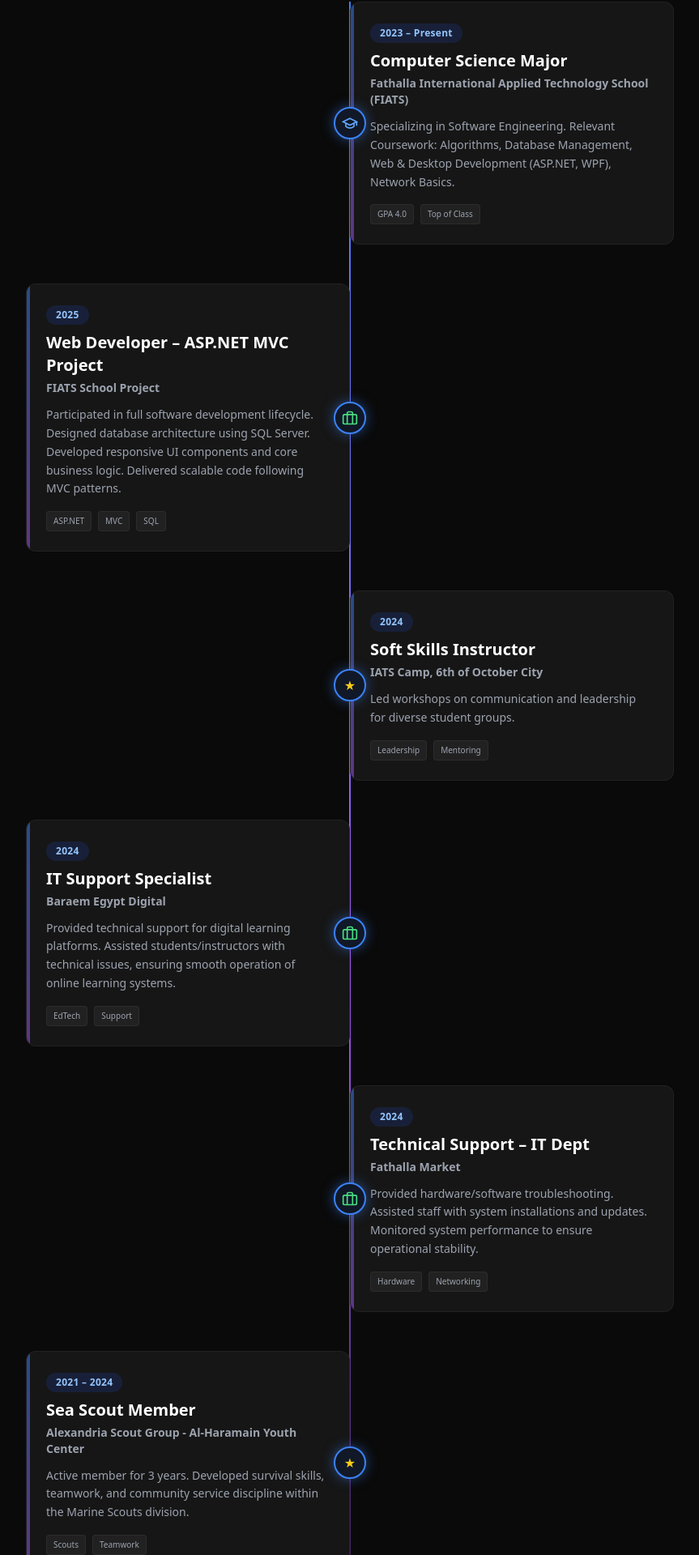
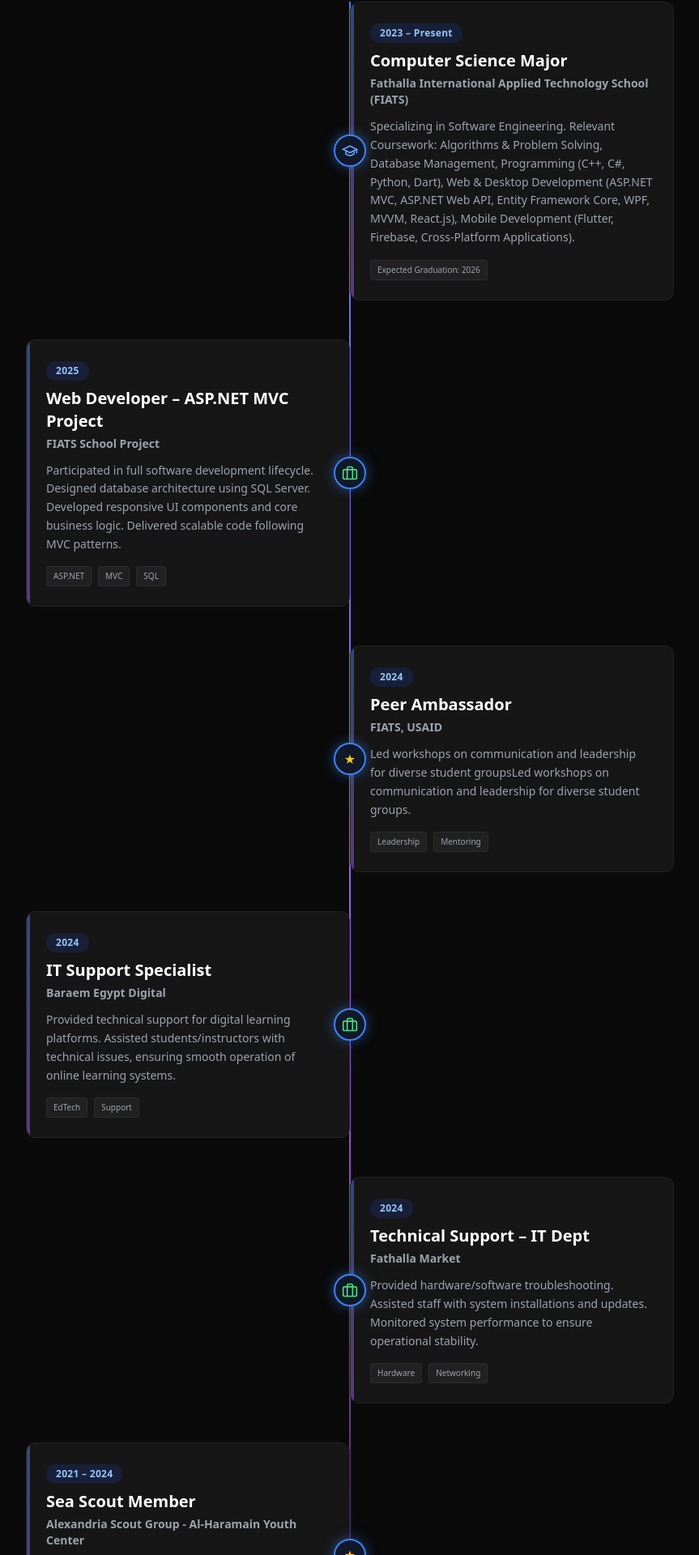
Before and after one commit to BadrQabbari274/portfolio, a React (Vite) app: page / in a window 1280 px wide. Shown: the part 2513-4433 px from the top of the page at 81% size, without its empty margins (208-1071 px from the left). Built offline with nearby package versions, Linux system fonts and the light colour scheme; the HTML template or start-up script is replaced by a standard one.

Commit message:
update journey

```diff
--- a/src/App.jsx
+++ b/src/App.jsx
@@ -34,8 +34,8 @@
       title: 'My Activities Gallery',
       images: [
 
+        'https://res.cloudinary.com/dmheu8ano/image/upload/f_auto,q_auto/v1766957266/WhatsApp_Image_2023-11-30_at_22.14.54_4617d7f7_djyhfm.jpg',
         'https://res.cloudinary.com/dmheu8ano/image/upload/f_auto,q_auto/v1766957266/%D8%B5%D9%88%D8%B1%D8%A9_%D9%88%D8%A7%D8%AA%D8%B3%D8%A7%D8%A8_%D8%A8%D8%AA%D8%A7%D8%B1%D9%8A%D8%AE_2023-10-21_%D9%81%D9%8A_16.38.30_232d7808_zisxqm.jpg',
-        'https://res.cloudinary.com/dmheu8ano/image/upload/f_auto,q_auto/v1766957266/WhatsApp_Image_2023-11-30_at_22.14.54_4617d7f7_djyhfm.jpg',
         'https://res.cloudinary.com/dmheu8ano/image/upload/f_auto,q_auto/v1766957264/WhatsApp_Image_2023-11-30_at_20.50.14_5cc74110_uiyhji.jpg',
         'https://res.cloudinary.com/dmheu8ano/image/upload/c_crop,g_north_west,h_621,w_539,x_181/WhatsApp_Image_2023-12-10_at_01.48.06_b2ed642c_fdsyzr.jpg',
         'https://res.cloudinary.com/dmheu8ano/image/upload/f_auto,q_auto/v1766957262/402033733_684943557064149_1718479183318703315_n_xlwyti.jpg',
@@ -51,7 +51,6 @@
         'https://res.cloudinary.com/dmheu8ano/image/upload/f_auto,q_auto/v1766957261/WhatsApp_Image_2025-12-28_23-00-11_ap8l2m.jpg',
         'https://res.cloudinary.com/dmheu8ano/image/upload/f_auto,q_auto/v1767037323/IMG-20250719-WA0016_cvcmfj.jpg',
         'https://res.cloudinary.com/dmheu8ano/image/upload/f_auto,q_auto/v1767037316/IMG-20250719-WA0013_uoqlsw.jpg',
-        'https://res.cloudinary.com/dmheu8ano/image/upload/f_auto,q_auto/v1767037315/20250812_100856_zgphkg.jpg',
         'https://res.cloudinary.com/dmheu8ano/image/upload/f_auto,q_auto/v1767037889/20250726_123739_vz4ck1.jpg',
         'https://res.cloudinary.com/dmheu8ano/image/upload/f_auto,q_auto/v1767037890/20251224_130439_pbdbec.jpg'
 
@@ -103,17 +102,17 @@
   journey: [
     {
       id: 1, type: 'education', year: '2023 – Present', title: 'Computer Science Major', org: 'Fathalla International Applied Technology School (FIATS)',
-      desc: 'Specializing in Software Engineering. Relevant Coursework: Algorithms, Database Management, Web & Desktop Development (ASP.NET, WPF), Network Basics.',
-      tags: ['GPA 4.0', 'Top of Class']
+      desc: 'Specializing in Software Engineering. Relevant Coursework: Algorithms & Problem Solving, Database Management, Programming (C++, C#, Python, Dart), Web & Desktop Development (ASP.NET MVC, ASP.NET Web API, Entity Framework Core, WPF, MVVM, React.js), Mobile Development (Flutter, Firebase, Cross-Platform Applications).',
+      tags: ['Expected Graduation: 2026']
     },
     {
       id: 2, type: 'work', year: '2025', title: 'Web Developer – ASP.NET MVC Project', org: 'FIATS School Project',
       desc: 'Participated in full software development lifecycle. Designed database architecture using SQL Server. Developed responsive UI components and core business logic. Delivered scalable code following MVC patterns.',
-      tags: ['ASP.NET', 'MVC', 'SQL']
+      tags: ['ASP.NET', 'MVC', 'SQL',]
     },
     {
-      id: 3, type: 'activity', year: '2024', title: 'Soft Skills Instructor', org: 'IATS Camp, 6th of October City',
-      desc: 'Led workshops on communication and leadership for diverse student groups.',
+      id: 3, type: 'activity', year: '2024', title: 'Peer Ambassador', org: 'FIATS, USAID',
+      desc: 'Led workshops on communication and leadership for diverse student groupsLed workshops on communication and leadership for diverse student groups.',
       tags: ['Leadership', 'Mentoring']
     },
     {
@@ -128,7 +127,7 @@
     },
     {
       id: 6, type: 'activity', year: '2021 – 2024', title: 'Sea Scout Member', org: 'Alexandria Scout Group - Al-Haramain Youth Center',
-      desc: 'Active member for 3 years. Developed survival skills, teamwork, and community service discipline within the Marine Scouts division.',
+      desc: 'Active member for 3 years. Developed scouting skills, teamwork, and community service discipline within the Marine Scouts division.',
       tags: ['Scouts', 'Teamwork']
     },
     {
@@ -172,34 +171,25 @@
 }
 
 export default function Portfolio() {
-  // ==========================================
-  // 1. المتغيرات والـ Hooks (تتحط في الأول)
-  // ==========================================
   const [gallery, setGallery] = useState({ open: false, images: [] });
   const [scrolled, setScrolled] = useState(false);
   const [activeSection, setActiveSection] = useState('home');
 
-  // (جديد) ضيف السطر ده هنا مع باقي الـ useState
   const [isVisible, setIsVisible] = useState(true);
 
-  // ==========================================
-  // 2. الـ useEffect (تعديل دالة السكرول)
-  // ==========================================
   useEffect(() => {
-    let lastScrollY = window.scrollY; // متغير مساعد
+    let lastScrollY = window.scrollY;
 
     const handleScroll = () => {
       const currentScrollY = window.scrollY;
 
-      // (جديد) اللوجيك بتاع اختفاء الـ Navbar
       if (currentScrollY > lastScrollY && currentScrollY > 100) {
-        setIsVisible(false); // نازل لتحت -> اخفي
+        setIsVisible(false); // Hiddin
       } else {
-        setIsVisible(true);  // طالع لفوق -> اظهر
+        setIsVisible(true);  // Show
       }
       lastScrollY = currentScrollY;
 
-      // الكود القديم بتاعك
       setScrolled(currentScrollY > 50);
 
       const sections = ['home', 'about', 'skills', 'projects', 'journey', 'certificates', 'art', 'contact'];
```
